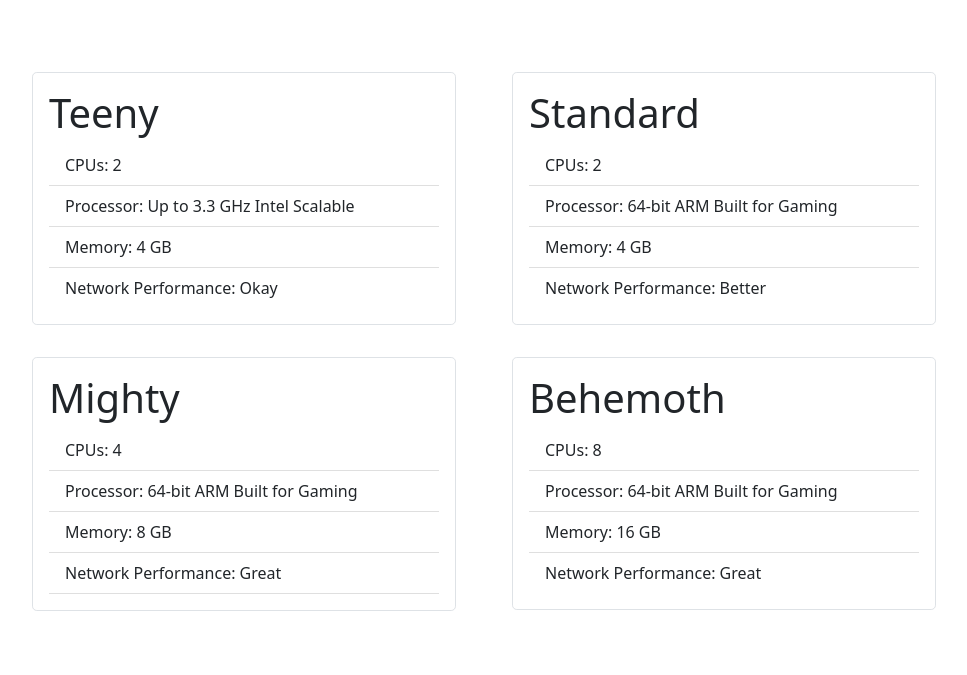
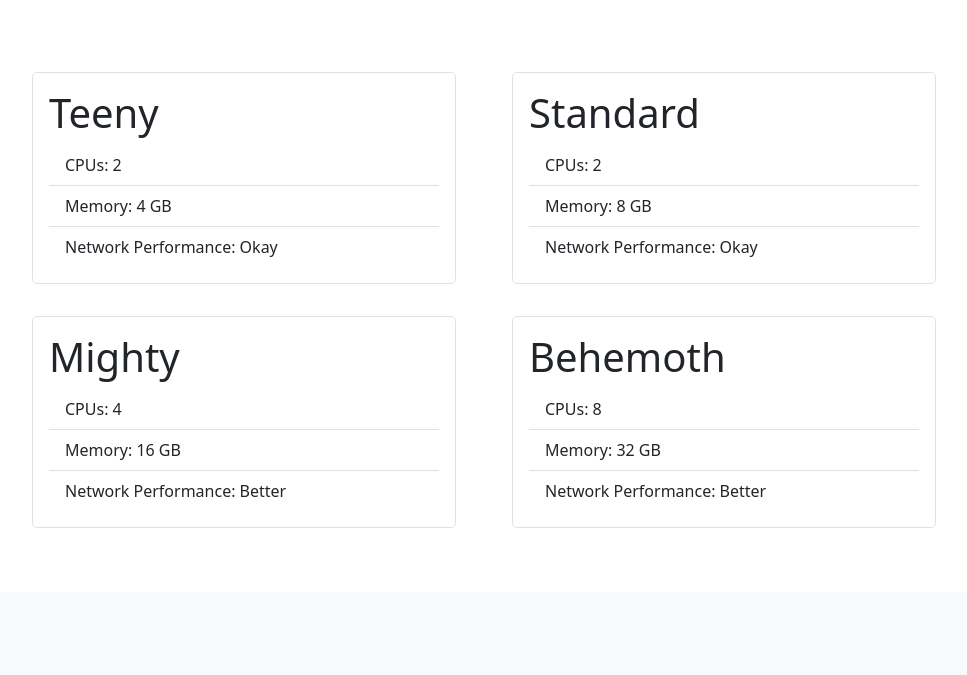
Before and after one commit to matt-harrop/RSEG176_MinecraftProject, a Django app: template templates/game_server_management/new-instance-selection.html in a window 1280 px wide. Shown: the part 229-904 px from the top of the page, without its empty margins (156-1123 px from the left). After the commit the page ends 757 px from the top, so only its background shows below. Run offline with Django 3.2, Linux system fonts and the light colour scheme; the template is opened without the code that fills it, so the values that code supplies are empty.

Commit message:
Changed potential instance types to all t2 so they would match the architecture of the existing AMI being used; updated index to show instance type (using our descriptions).

```diff
--- a/templates/game_server_management/index.html
+++ b/templates/game_server_management/index.html
@@ -50,6 +50,7 @@
                                             <p class="mb-1 ip-address">IP Address: {{ instance.aws_object.public_ip_address }}</p>
                                         {% endif %}
                                         <p class="mb-1">Created: {{ instance.aws_object.launch_time }}</p>
+                                        <p class="mb-1">Type: {{ instance.aws_object.instance_type|instance_desc }}</p>
 
     {#                                    <p>{{ instance.aws_object.state_transition_reason }}</p>#}
                                         {% if instance.aws_object.state.Name == 'running' and instance.aws_object.state.state_transition_reason != None %}
--- a/templates/game_server_management/new-instance-selection.html
+++ b/templates/game_server_management/new-instance-selection.html
@@ -18,7 +18,6 @@
                         <h1>Teeny</h1>
                         <ul class="list-group list-group-flush">
                             <li class="list-group-item">CPUs: 2</li>
-                            <li class="list-group-item">Processor: Up to 3.3 GHz Intel Scalable</li>
                             <li class="list-group-item">Memory: 4 GB</li>
                             <li class="list-group-item">Network Performance: Okay</li>
                         </ul>
@@ -30,11 +29,10 @@
                         <h1>Standard</h1>
                         <ul class="list-group list-group-flush">
                             <li class="list-group-item">CPUs: 2</li>
-                            <li class="list-group-item">Processor: 64-bit ARM Built for Gaming</li>
-                            <li class="list-group-item">Memory: 4 GB</li>
-                            <li class="list-group-item">Network Performance: Better</li>
+                            <li class="list-group-item">Memory: 8 GB</li>
+                            <li class="list-group-item">Network Performance: Okay</li>
                         </ul>
-                        <a href="{% url 'create_server' 'c6g.large' %}" class="stretched-link"></a>
+                        <a href="{% url 'create_server' 't2.large' %}" class="stretched-link"></a>
                     </div>
                 </div>
                 <div class="col-sm-6 selection-card">
@@ -42,11 +40,10 @@
                         <h1>Mighty</h1>
                         <ul class="list-group list-group-flush">
                             <li class="list-group-item">CPUs: 4</li>
-                            <li class="list-group-item">Processor: 64-bit ARM Built for Gaming</li>
-                            <li class="list-group-item">Memory: 8 GB</li>
-                            <li class="list-group-item">Network Performance: Great</li>
-                            <a href="{% url 'create_server' 'c6g.xlarge' %}" class="stretched-link"></a>
+                            <li class="list-group-item">Memory: 16 GB</li>
+                            <li class="list-group-item">Network Performance: Better</li>
                         </ul>
+                        <a href="{% url 'create_server' 't2.xlarge' %}" class="stretched-link"></a>
                     </div>
                 </div>
                 <div class="col-sm-6 selection-card">
@@ -54,11 +51,10 @@
                         <h1>Behemoth</h1>
                         <ul class="list-group list-group-flush">
                             <li class="list-group-item">CPUs: 8</li>
-                            <li class="list-group-item">Processor: 64-bit ARM Built for Gaming</li>
-                            <li class="list-group-item">Memory: 16 GB</li>
-                            <li class="list-group-item">Network Performance: Great</li>
+                            <li class="list-group-item">Memory: 32 GB</li>
+                            <li class="list-group-item">Network Performance: Better</li>
                         </ul>
-                        <a href="{% url 'create_server' 'c6g.2xlarge' %}" class="stretched-link"></a>
+                        <a href="{% url 'create_server' 't2.2xlarge' %}" class="stretched-link"></a>
                     </div>
                 </div>
             </div>
```
Also changed, not shown: game_server_management/templatetags/boto3_filters.py (+13 -1 lines).
